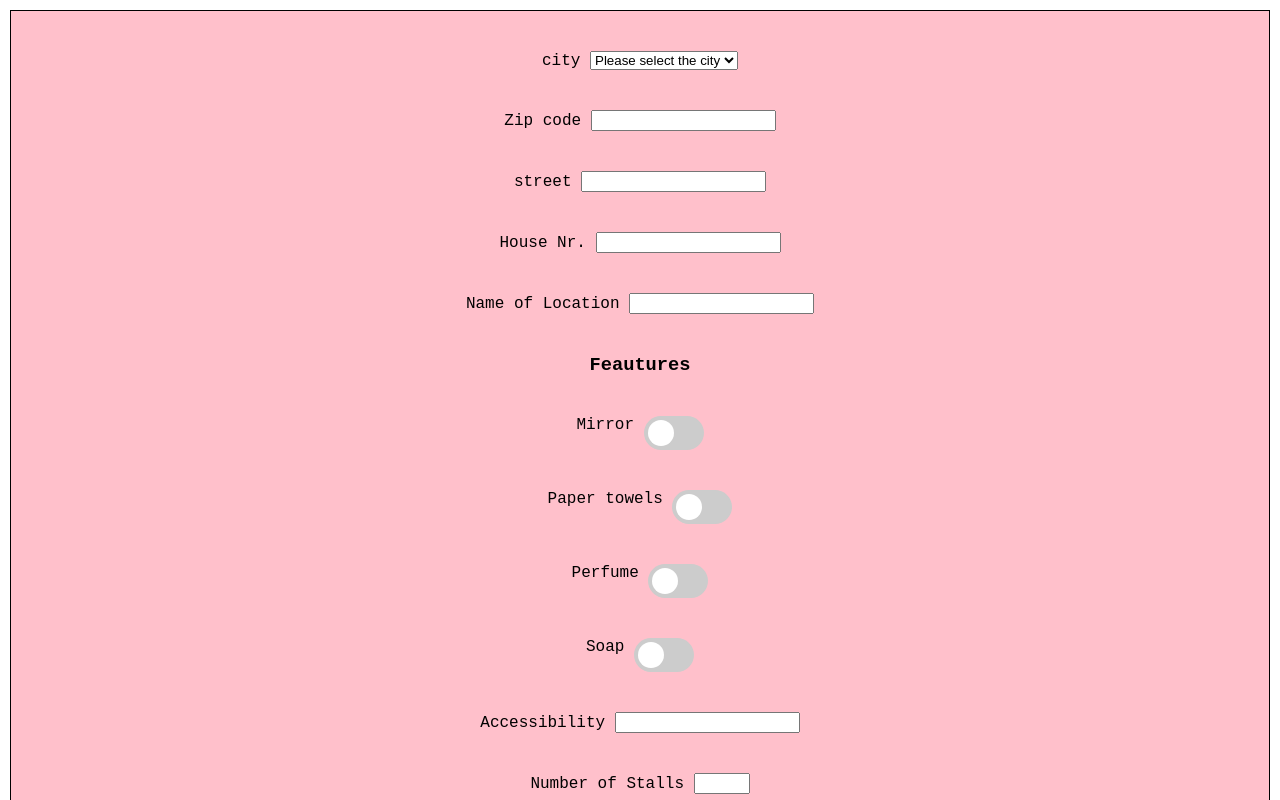
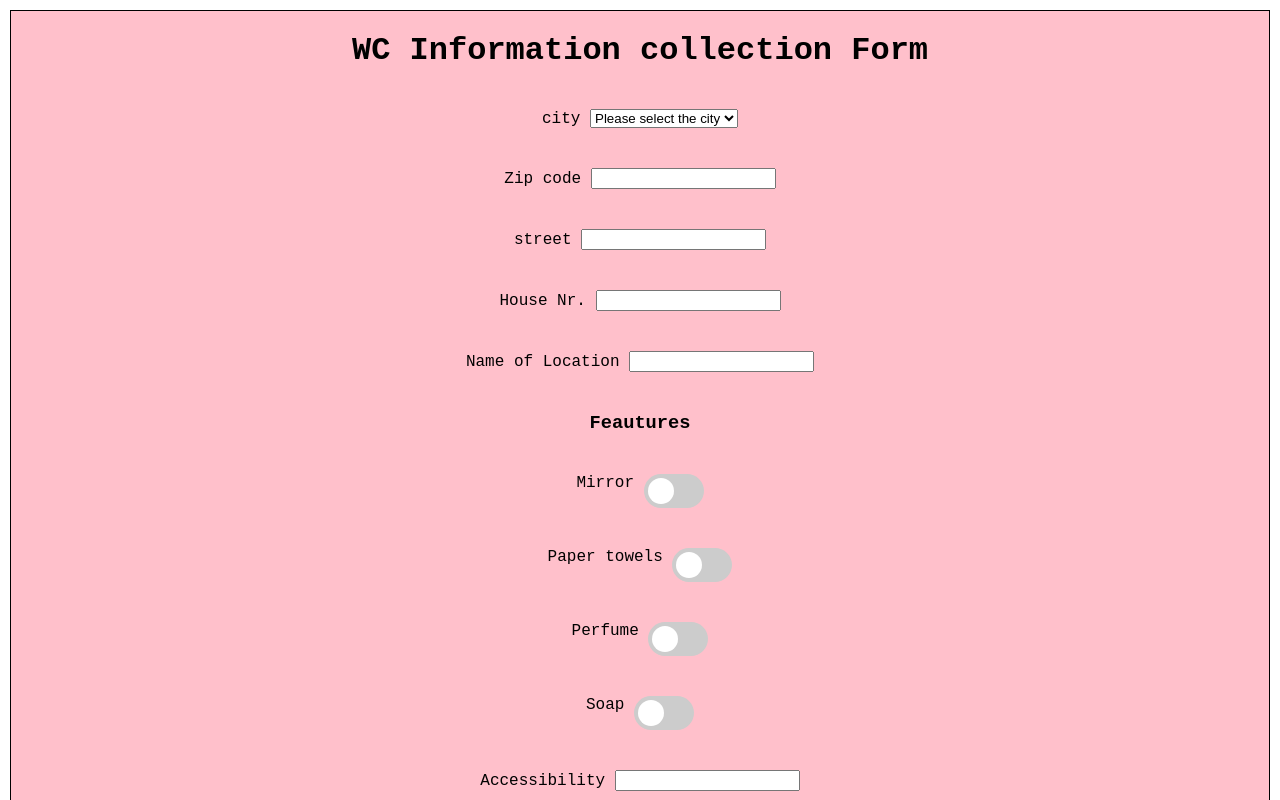
Before and after one commit to FBW41-2/toilets-app-mamuna-s-team-new, a plain HTML site: page index.html in a window 1280 px wide. Shown: the top 800 px of the page. Drawn offline with Linux system fonts and the light colour scheme.

Commit message:
form edited

```diff
--- a/index.html
+++ b/index.html
@@ -11,6 +11,7 @@
 
 <body>
     <form action="https://kloapp.herokuapp.com/add" method="POST">
+        <h1>WC Information collection Form</h1>
         <div>
             <label for="city">city</label>
             <select id="city" name="city" required>
```
